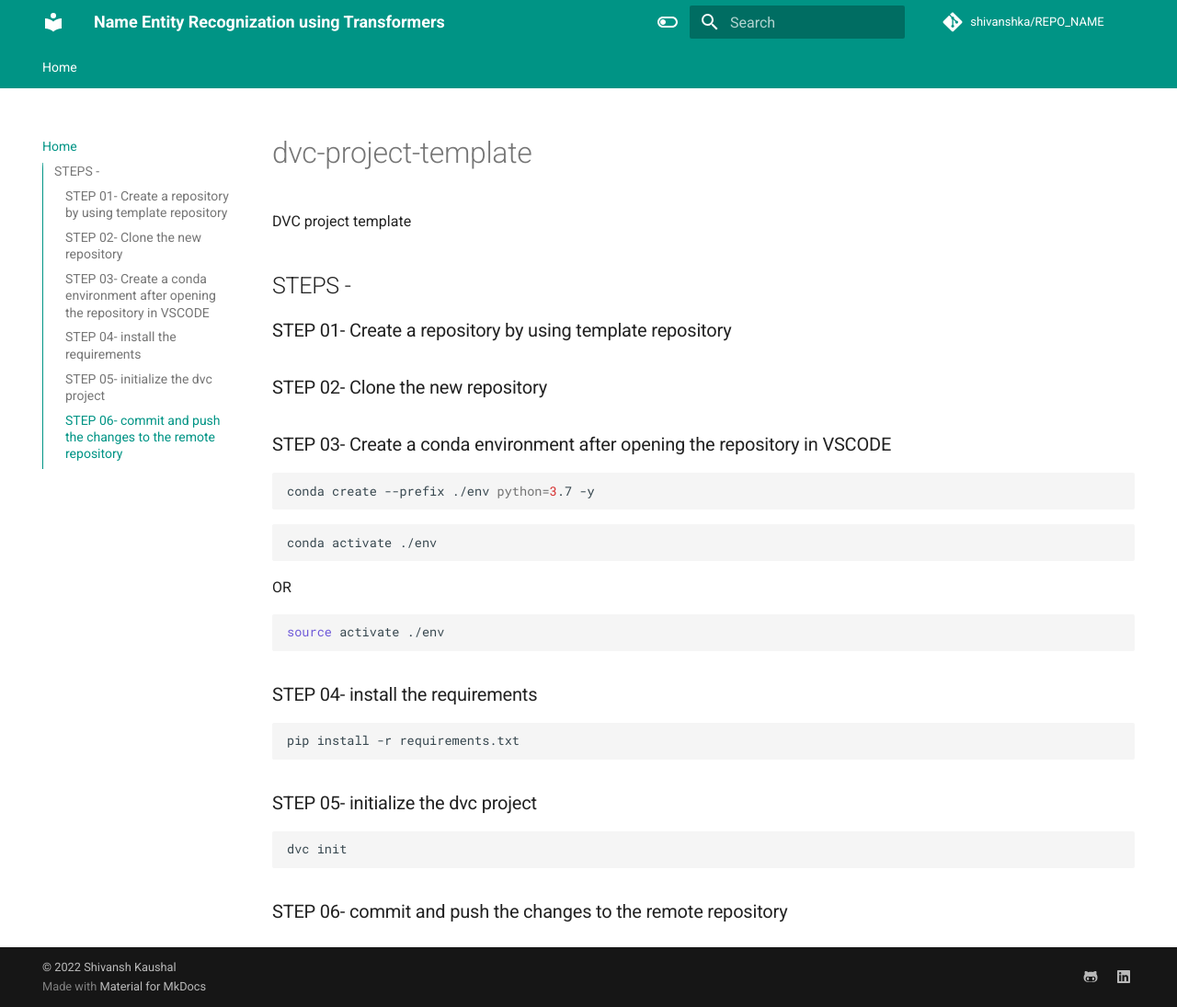
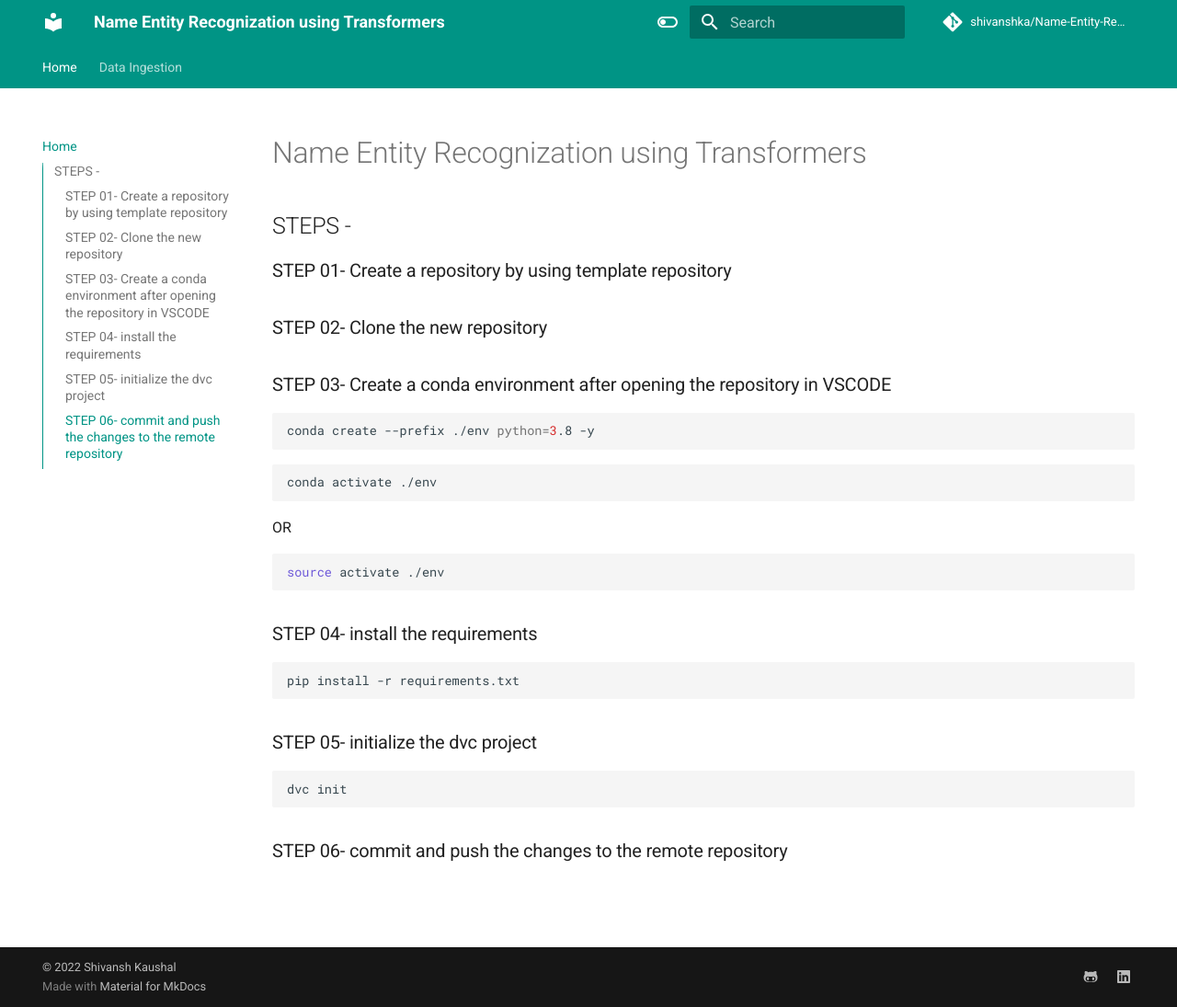
Before and after one commit to shivanshka/Name-Entity-Recognization, an MkDocs documentation site: the page built from docs/index.md, in a window 1280 px wide and 1095 px high. Shown: the whole window at 92% size. Built offline with MkDocs 1.6.1 and Material for MkDocs 9.7.7, drawn with Linux system fonts in a browser that asks for light colours; comment, search, counter and statistics services are not loaded.

Commit message:
docs updated

````diff
--- a/docs/index.md
+++ b/docs/index.md
@@ -1,5 +1,4 @@
-# dvc-project-template
-DVC project template
+# Name Entity Recognization using Transformers
 
 ## STEPS -
 
@@ -10,7 +9,7 @@ DVC project template
 ### STEP 03- Create a conda environment after opening the repository in VSCODE
 
 ```bash
-conda create --prefix ./env python=3.7 -y
+conda create --prefix ./env python=3.8 -y
 ```
 
 ```bash
--- a/mkdocs.yml
+++ b/mkdocs.yml
@@ -3,14 +3,15 @@ site_name: Name Entity Recognization using Transformers
 # defeine TOC or order of website-
 nav:
   - Home: index.md
+  - Data Ingestion: data_ingestion.md
 
 site_author: Shivansh Kaushal
 site_description: >-
   DESCRIPTION
 
 # Repository
-repo_name: shivanshka/REPO_NAME
-repo_url: https://github.com/shivanshka/REPO_NAME.git
+repo_name: shivanshka/Name-Entity-Recognization
+repo_url: https://github.com/shivanshka/Name-Entity-Recognization.git
 
 # Configuration
 theme:
````
Also changed, not shown: docs/data_ingestion.md (added, +3 -0 lines).
